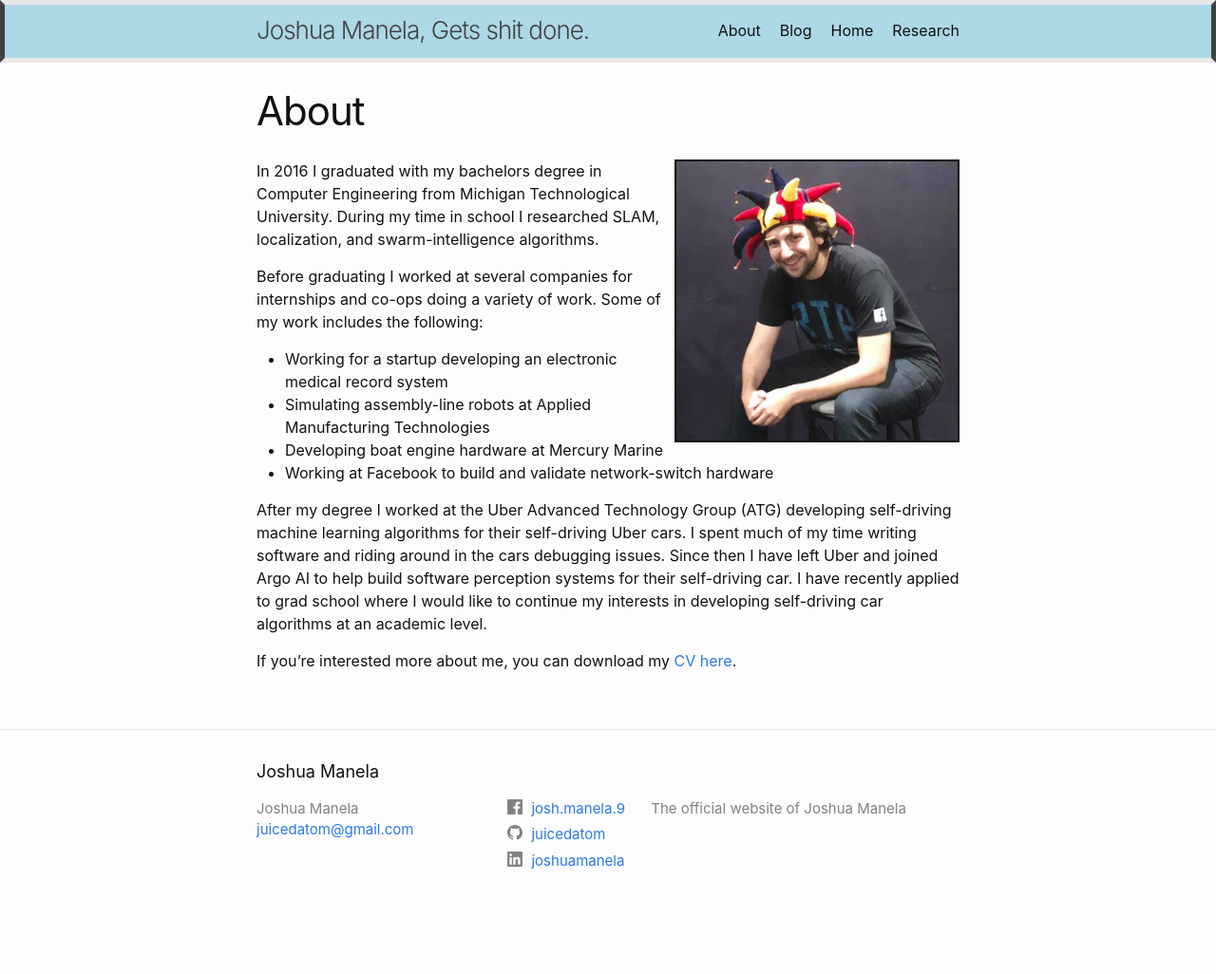
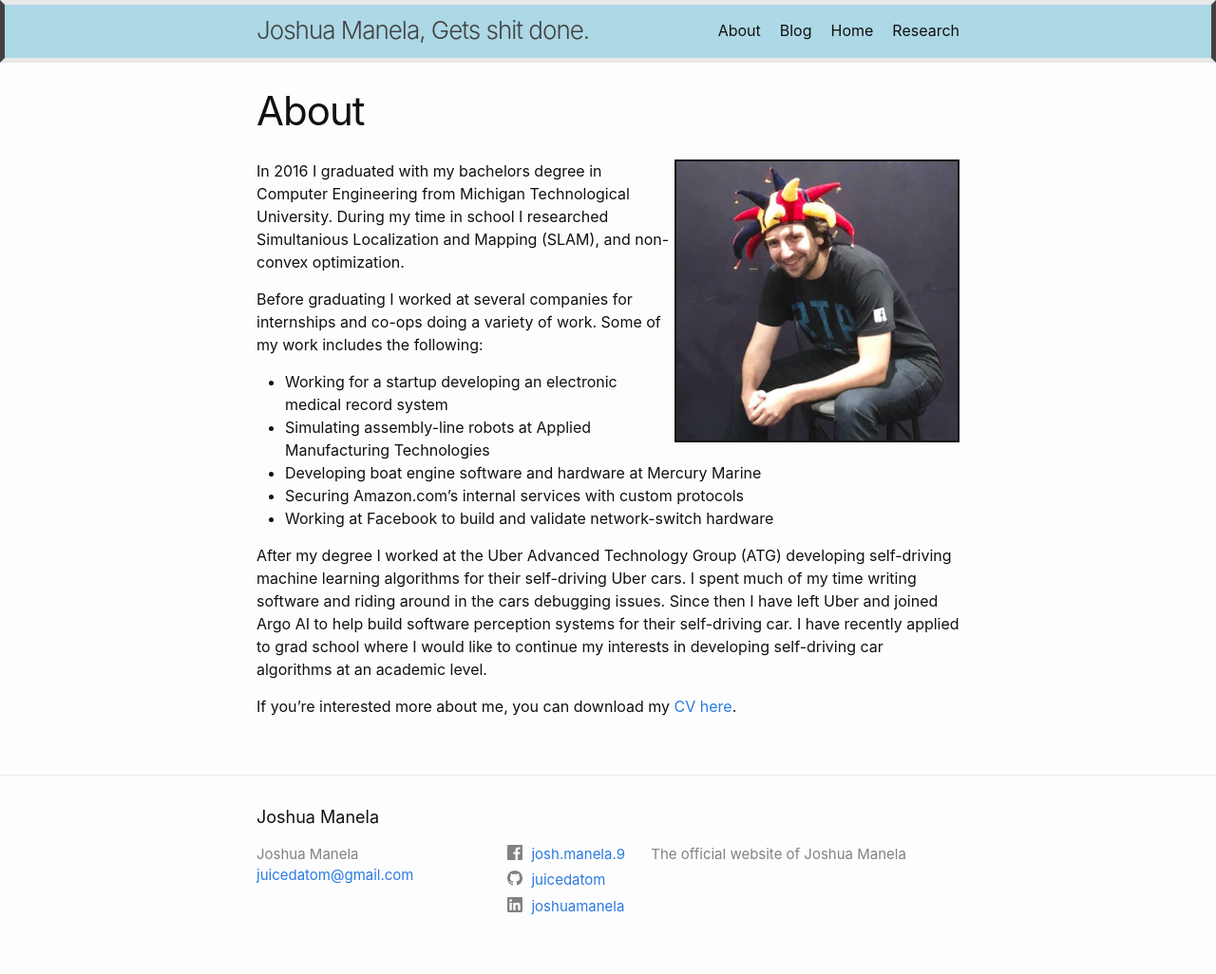
Before and after one commit to juicedatom/mygithubpage, a Jekyll site: the page built from about.md, in a window 1280 px wide. Shown: the whole page at 95% size. Built offline with Jekyll 4.4.1, drawn with Linux system fonts in a browser that asks for light colours; before the commit the page ends 978 px from its top, so only the background shows below that.

Commit message:
updated about.

```diff
--- a/about.md
+++ b/about.md
@@ -4,13 +4,14 @@ title: About
 permalink: /about/
 ---
 <img style="float: right;" src="/funnyhat.jpg" border="2" width="40%">
-In 2016 I graduated with my bachelors degree in Computer Engineering from Michigan Technological University.  During my time in school I researched SLAM, localization, and swarm-intelligence algorithms.
+In 2016 I graduated with my bachelors degree in Computer Engineering from Michigan Technological University.  During my time in school I researched Simultanious Localization and Mapping (SLAM), and non-convex optimization.
 
 Before graduating I worked at several companies for internships and co-ops doing a variety of work.  Some of my work includes the following:
 
 * Working for a startup developing an electronic medical record system
 * Simulating assembly-line robots at Applied Manufacturing Technologies
-* Developing boat engine hardware at Mercury Marine
+* Developing boat engine software and hardware at Mercury Marine
+* Securing Amazon.com's internal services with custom protocols
 * Working at Facebook to build and validate network-switch hardware
 
 After my degree I worked at the Uber Advanced Technology Group (ATG) developing self-driving machine learning algorithms for their self-driving Uber cars.  I spent much of my time writing software and riding around in the cars debugging issues.  Since then I have left Uber and joined Argo AI to help build software perception systems for their self-driving car. I have recently applied to grad school where I would like to continue my interests in developing self-driving car algorithms at an academic level.
```
